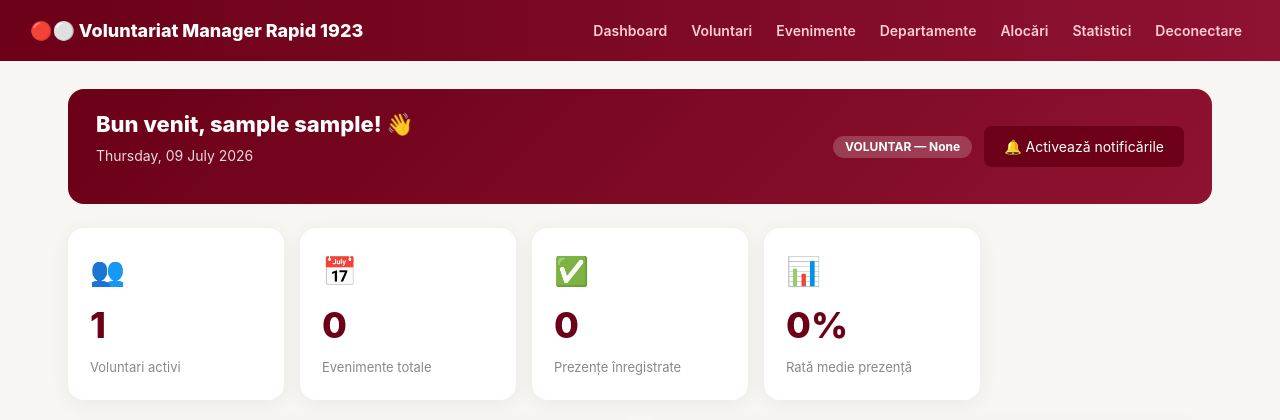
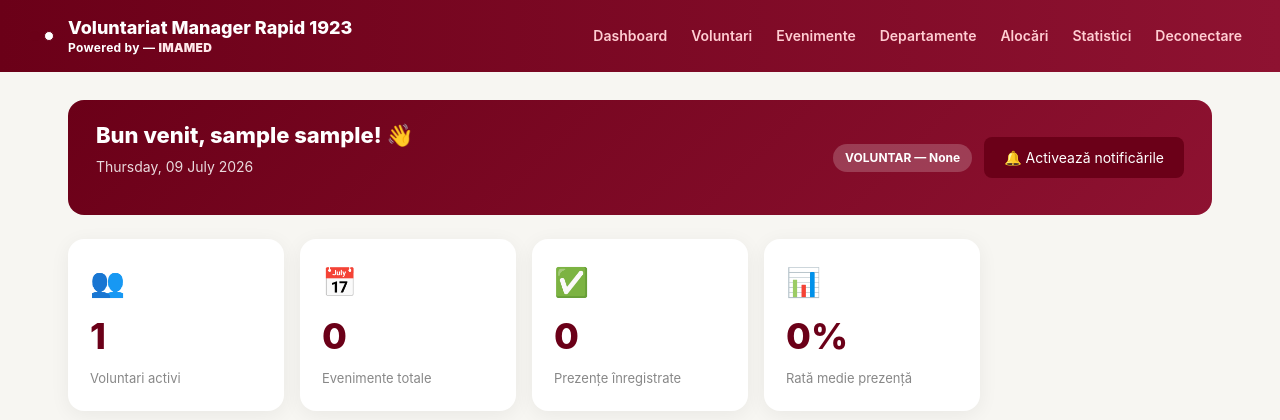
Before and after one commit to indianuciricliu-ops/voluntari-rapid, a Flask app: page / in a window 1280 px wide. Shown: the top 420 px of the page. Run offline with Flask 3, Linux system fonts and the light colour scheme; the visitor is signed in with stand-in values (Sample User, id 1); data comes from the database, SQL or seed files in the repository; data that the repository does not hold is empty.

Commit message:
branding: buline visinie+alb, powered by IMAMED text simplu

```diff
--- a/static/style.css
+++ b/static/style.css
@@ -58,49 +58,53 @@ body {
   border-color: rgba(255,255,255,.35);
 }
 
-/* ============ BULINA VIȘINIE (logo mark) ============ */
+/* ============ BULINE LOGO (visiniu + alb) ============ */
 
-.brand-dot {
+.brand-dots {
+  display: inline-flex;
+  align-items: center;
+  gap: 4px;
+  margin-right: 8px;
+}
+
+.dot-visiniu {
+  width: 10px;
+  height: 10px;
+  border-radius: 50%;
+  background: #6b0018;
   display: inline-block;
-  width: 12px;
-  height: 12px;
+}
+
+.dot-alb {
+  width: 10px;
+  height: 10px;
   border-radius: 50%;
   background: #ffffff;
-  border: 3px solid var(--rapid-visiniu-inchis);
-  margin-right: 4px;
-  vertical-align: middle;
-  flex-shrink: 0;
+  border: 1px solid #6b0018;
+  display: inline-block;
+}
+
+/* ============ POWERED BY — text simplu, nu link ============ */
+
+.powered-by {
+  color: #ffffff;
+  font-size: 12px;
+  font-weight: 700;
+  letter-spacing: .3px;
+  opacity: 1;
+  margin-top: 2px;
+  display: block;
+  pointer-events: none;
+  text-decoration: none;
+  cursor: default;
+}
+
+.powered-by strong {
+  color: #ffe8ea;
+  font-weight: 900;
 }
 
 /* Variantă pentru fundal alb (ex: login) */
-.brand-dot-onlight {
-  display: inline-block;
-  width: 14px;
-  height: 14px;
-  border-radius: 50%;
-  background: var(--rapid-visiniu);
-  border: 3px solid #fff;
-  box-shadow: 0 0 0 1px var(--rapid-visiniu);
-  margin-right: 6px;
-  vertical-align: middle;
-}
-
-/* ============ POWERED BY — SPONSOR ============ */
-
-.powered-by {
-  color: var(--rapid-accent-light);
-  font-size: 11px;
-  font-weight: 600;
-  letter-spacing: .3px;
-  opacity: .9;
-  margin-top: -2px;
-}
-
-.powered-by strong {
-  color: #fff;
-  font-weight: 800;
-}
-
 .powered-by-login {
   color: var(--rapid-visiniu);
   font-size: 12px;
@@ -109,19 +113,14 @@ body {
   margin-top: 10px;
   opacity: .85;
   text-align: center;
+  pointer-events: none;
+  text-decoration: none;
+  cursor: default;
 }
 
-.powered-by-footer {
-  text-align: center;
-  font-size: 11px;
-  color: #999;
-  font-weight: 600;
-  padding: 16px 0;
-  letter-spacing: .3px;
-}
-
-.powered-by-footer strong {
-  color: var(--rapid-visiniu);
+.powered-by-login strong {
+  color: var(--rapid-visiniu-inchis);
+  font-weight: 900;
 }
 
 /* ============ MAIN LAYOUT ============ */
@@ -200,7 +199,7 @@ body {
 .alert-danger  { background: #f8d7da; color: #721c24; }
 .alert-info    { background: #d1ecf1; color: #0c5460; }
 
-/* ============ BADGES ============ */
+/* ============ BADGES (rol/departament) ============ */
 
 .badge {
   display: inline-block;
@@ -222,6 +221,18 @@ body {
 .nu_vin   { background: #f8d7da; color: #721c24; }
 .poate    { background: #fff3cd; color: #856404; }
 
+/* ============ WELCOME BADGE (dashboard — rol pe fond visiniu) ============ */
+
+.welcome-badge {
+  display: inline-block;
+  padding: 5px 12px;
+  border-radius: 999px;
+  font-size: 12px;
+  font-weight: 700;
+  background: rgba(255,255,255,.2);
+  color: #fff;
+}
+
 /* ============ RESPONSIVE ============ */
 
 @media (max-width: 768px) {
--- a/templates/dashboard.html
+++ b/templates/dashboard.html
@@ -6,10 +6,11 @@
   <title>Dashboard — Voluntariat Manager Rapid</title>
 
   <link href="https://cdn.jsdelivr.net/npm/bootstrap@5.3.3/dist/css/bootstrap.min.css" rel="stylesheet">
+  <link href="{{ url_for('static', filename='style.css') }}" rel="stylesheet">
 
   <!-- PWA -->
   <link rel="manifest" href="/static/manifest.json">
-  <meta name="theme-color" content="#6b0000">
+  <meta name="theme-color" content="#6b0018">
   <meta name="apple-mobile-web-app-capable" content="yes">
   <meta name="apple-mobile-web-app-status-bar-style" content="black-translucent">
   <meta name="apple-mobile-web-app-title" content="Rapid 1923">
@@ -62,7 +33,7 @@
     }
     .welcome-bar h2 { font-size:22px; font-weight:800; }
     .welcome-bar p { opacity:.85; font-size:14px; margin-top:4px; }
-    .badge { display:inline-block; padding:5px 12px; border-radius:999px; font-size:12px; font-weight:700; background:rgba(255,255,255,.2); color:#fff; }
+    .welcome-badge { display:inline-block; padding:5px 12px; border-radius:999px; font-size:12px; font-weight:700; background:rgba(255,255,255,.2); color:#fff; }
 
     .kpi-grid { display:grid; grid-template-columns:repeat(auto-fill,minmax(200px,1fr)); gap:16px; margin-bottom:24px; }
     .kpi { background:#fff; border-radius:16px; padding:22px; box-shadow:0 4px 20px rgba(0,0,0,.06); display:flex; flex-direction:column; gap:6px; }
@@ -127,7 +92,16 @@
 
 <nav class="navbar navbar-expand-lg navbar-dark topbar">
   <div class="container-fluid">
-    <a class="navbar-brand" href="{{ url_for('index') }}">🔴⚪ Voluntariat Manager Rapid 1923</a>
+    <a class="navbar-brand" href="{{ url_for('index') }}">
+      <span class="brand-dots">
+        <span class="dot-visiniu"></span>
+        <span class="dot-alb"></span>
+      </span>
+      <span class="brand-block">
+        Voluntariat Manager Rapid 1923
+        <span class="powered-by">Powered by — <strong>IMAMED</strong></span>
+      </span>
+    </a>
 
     <button class="navbar-toggler" type="button" data-bs-toggle="collapse" data-bs-target="#mainNavbar" aria-controls="mainNavbar" aria-expanded="false" aria-label="Deschide meniul">
       <span class="navbar-toggler-icon"></span>
@@ -160,7 +134,7 @@
       <p>{{ acum.strftime('%A, %d %B %Y') }}</p>
     </div>
     <div style="display:flex;align-items:center;gap:12px;flex-wrap:wrap;">
-      <span class="badge">{{ current_user.rol | upper }} — {{ current_user.departament }}</span>
+      <span class="welcome-badge">{{ current_user.rol | upper }} — {{ current_user.departament }}</span>
       <button class="btn-notif" id="btn-notificari" onclick="activareNotificari()">🔔 Activează notificările</button>
     </div>
   </div>
```
Also changed, not shown: other parts of templates/dashboard.html (+0 -36 lines).
